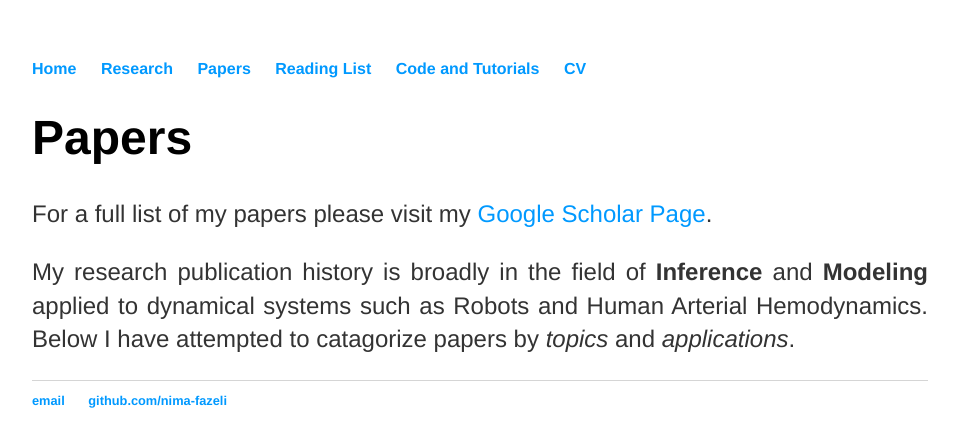
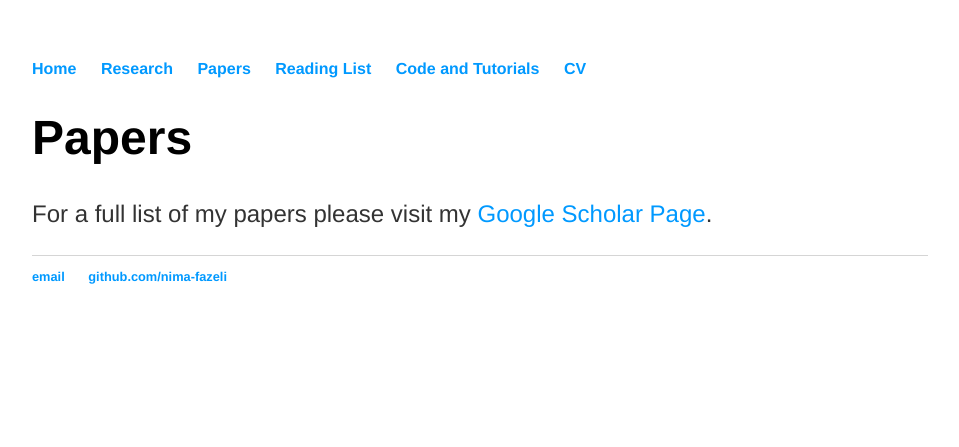
Before and after one commit to Nima-Fazeli/Nima-Fazeli.github.io, a Jekyll site: the page built from papers/papers.md, in a window 1280 px wide. Shown: the top 447 px of the page, without its empty margins (160-1119 px from the left). Built offline with Jekyll 4.4.1, drawn with Linux system fonts in a browser that asks for light colours.

Commit message:
testing titles

```diff
--- a/papers/papers.md
+++ b/papers/papers.md
@@ -1,6 +1,6 @@
 ---
 layout: default
-title: Papers
+title:
 permalink: Publications.html
 ---
 
@@ -10,7 +10,4 @@
 	<a href="https://scholar.google.com/citations?hl=en&user=fE3FSqIAAAAJ&view_op=list_works&sortby=pubdate" >
 		Google Scholar Page</a>.</p>
 
-	<p>My research publication history is broadly in the field of <strong>Inference</strong> and <strong>Modeling</strong> applied to
-	dynamical systems such as Robots and Human Arterial Hemodynamics.
-	Below I have attempted to catagorize papers by <em>topics</em> and <em>applications</em>.</p>
 </div><!-- /.blurb -->
```
Also changed, not shown: code/code.md (+1 -1 lines), reading.md (added, +9 -0 lines).
